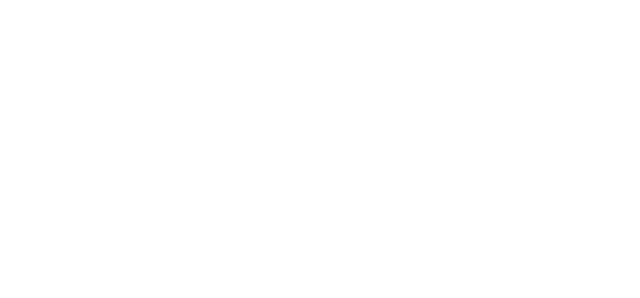
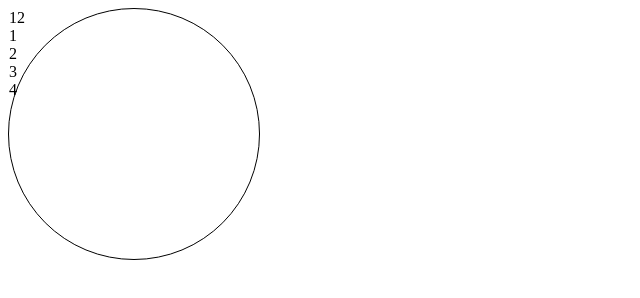
Before and after one commit to AlbertoEberhardt/Relogio-analogico, a plain HTML site: page index.html in a window 1280 px wide. Shown: the whole page, without its empty margins (0-640 px from the left). Drawn offline with Linux system fonts and the light colour scheme.

Commit message:
Comecei
Comecei a criar o relógio

```diff
--- a/estilo.css
+++ b/estilo.css
@@ -0,0 +1,10 @@
+#borda{
+    border: 1px solid black;
+    width: 250px;
+    height: 250px;
+    border-radius: 250px;
+    display: table;
+}
+.horas{
+
+}
--- a/index.html
+++ b/index.html
@@ -8,7 +8,11 @@
 </head>
 <body>
     <div id="borda">
-
+        <div class="horas">12</div>
+        <div class="horas">1</div>
+        <div class="horas">2</div>
+        <div class="horas">3</div>
+        <div class="horas">4</div>
     </div>
     <script src="javascript.js"></script>
 </body>
```
